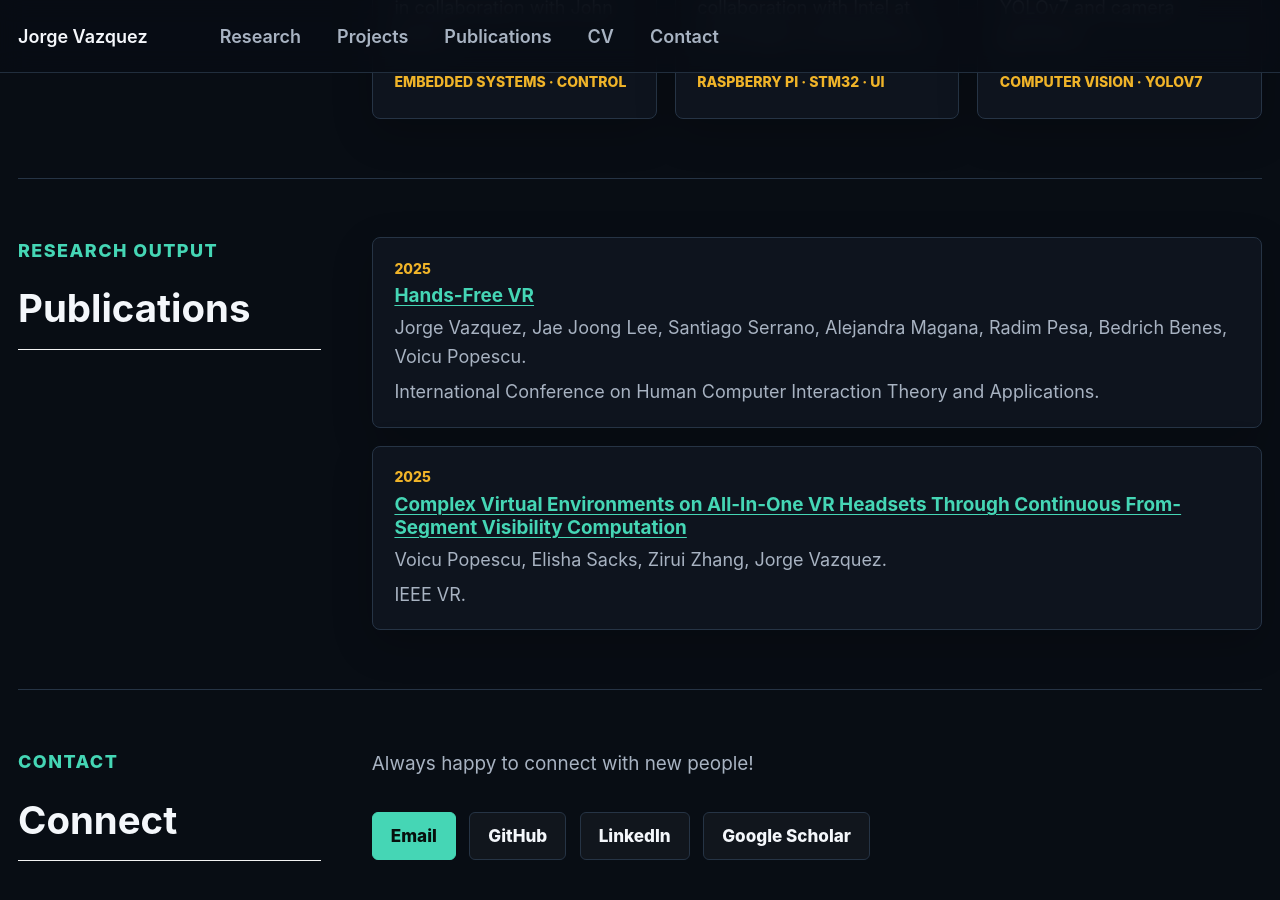
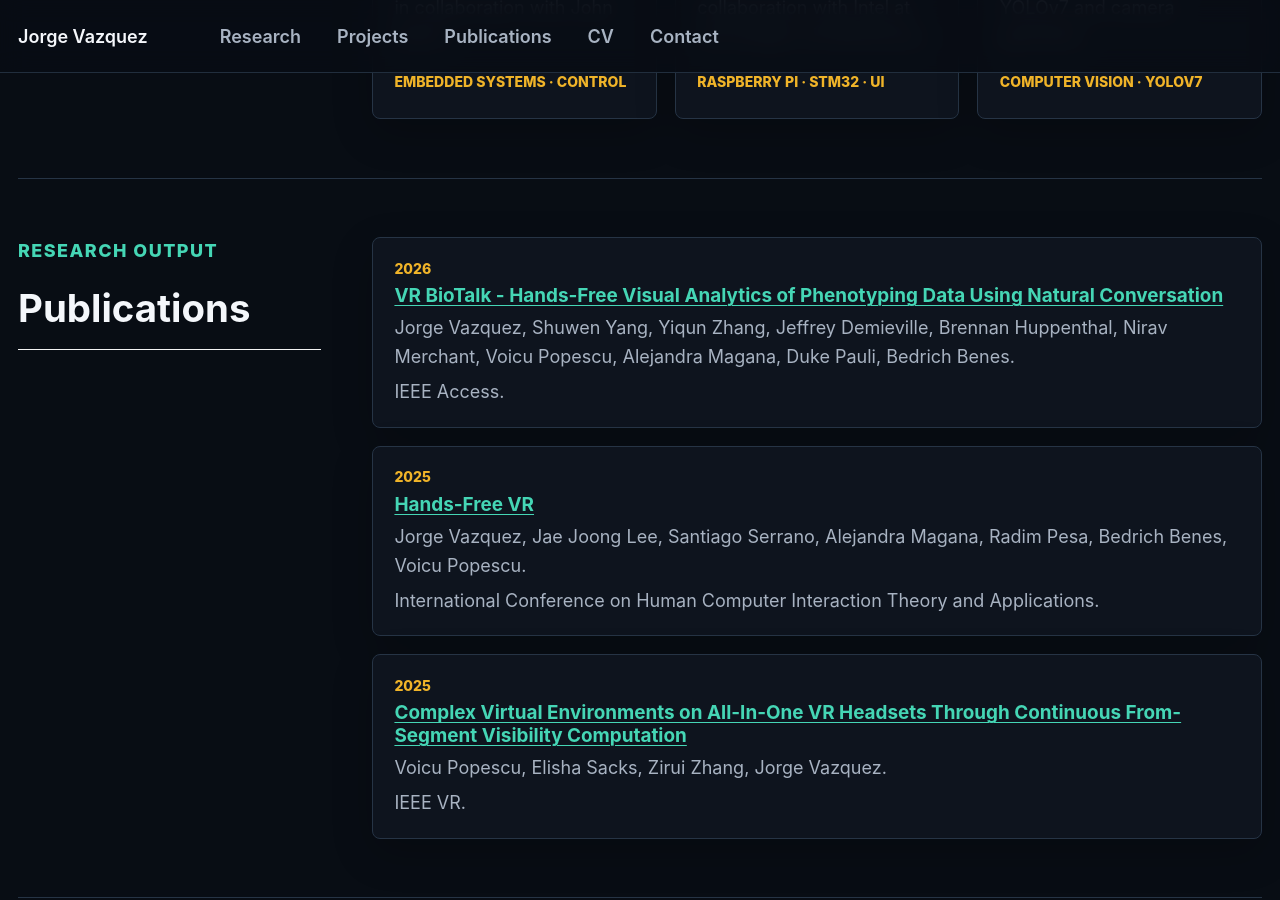
Before and after one commit to JorgeAskur/jorgeaskur.github.io, a Jekyll site: the page built from _pages/about.md, in a window 1280 px wide and 900 px high, scrolled down 1711 px. Built offline with Jekyll 4.4.1, drawn with Linux system fonts in a browser that asks for light colours.

Commit message:
added VRBT

```diff
--- a/_pages/about.md
+++ b/_pages/about.md
@@ -109,6 +109,12 @@ redirect_from:
   </div>
   <div class="publication-list">
     <article>
+      <span>2026</span>
+      <h3><a>VR BioTalk - Hands-Free Visual Analytics of Phenotyping Data Using Natural Conversation</a></h3>
+      <p>Jorge Vazquez, Shuwen Yang, Yiqun Zhang, Jeffrey Demieville, Brennan Huppenthal, Nirav Merchant, Voicu Popescu, Alejandra Magana, Duke Pauli, Bedrich Benes.</p>
+      <p>IEEE Access.</p>
+    </article>
+    <article>
       <span>2025</span>
       <h3><a href="https://arxiv.org/abs/2402.15083">Hands-Free VR</a></h3>
       <p>Jorge Vazquez, Jae Joong Lee, Santiago Serrano, Alejandra Magana, Radim Pesa, Bedrich Benes, Voicu Popescu.</p>
```
